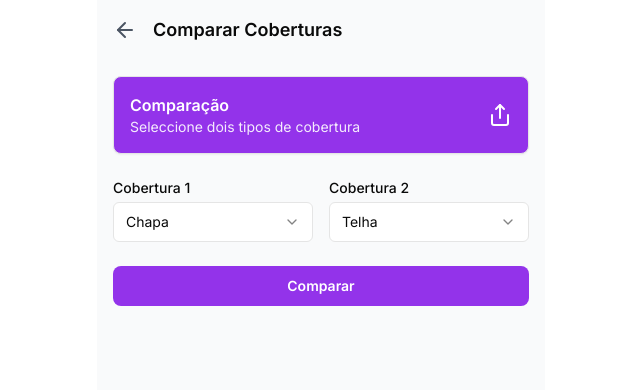
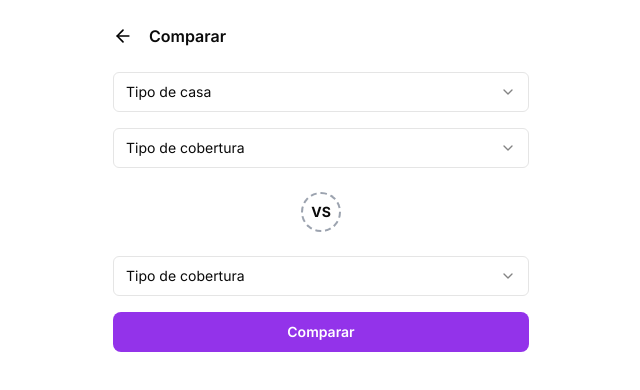
Before and after one commit to MelanieNhanzilo/pfc-estimativa-de-custo, a Next.js app: page /compare in a window 1280 px wide. Shown: the top 390 px of the page, without its empty margins (319-959 px from the left). Built offline with nearby package versions, Linux system fonts and the light colour scheme.

Commit message:
Descrição do update, ex: Ajusta layout da página de comparação

```diff
--- a/app/compare/page.tsx
+++ b/app/compare/page.tsx
@@ -1,6 +1,6 @@
 "use client"
 
-import { useEffect, useState } from "react"
+import { useState } from "react"
 import { Card } from "@/components/ui/card"
 import { Button } from "@/components/ui/button"
 import {
@@ -8,7 +8,7 @@ import {
   SelectContent,
   SelectItem,
   SelectTrigger,
-  SelectValue
+  SelectValue,
 } from "@/components/ui/select"
 import { ArrowLeft, Download, Share } from "lucide-react"
 import Link from "next/link"
@@ -26,8 +26,9 @@ const baseData = {
 }
 
 export default function CompareCoberturaPage() {
-  const [cobertura1, setCobertura1] = useState("chapa")
-  const [cobertura2, setCobertura2] = useState("telha")
+  const [cobertura1, setCobertura1] = useState("")
+  const [cobertura2, setCobertura2] = useState("")
+  const [tipoCasa, setTipoCasa] = useState("")
   const [results, setResults] = useState<{ [key: string]: number }>({})
   const [loading, setLoading] = useState(false)
 
@@ -45,7 +46,7 @@ export default function CompareCoberturaPage() {
         baseData.fundacao === "simples" ? 0 : 1,
         parseInt(baseData.duracao),
         baseData.paredes === "bloco" ? 0 : 1,
-        parseInt(baseData.tipoCasa),
+        parseInt(tipoCasa),
         baseData.padraoCasa === "baixo" ? 3 : baseData.padraoCasa === "medio" ? 7 : 9,
       ])
 
@@ -81,15 +82,7 @@ export default function CompareCoberturaPage() {
     const dif = results[cobertura2] - results[cobertura1]
     const percent = ((dif / results[cobertura1]) * 100).toFixed(1)
 
-    const texto = `🏠 COMPARAÇÃO DE COBERTURAS
-
-📌 Base: T2 | 40m² | 1 Piso | Padrão Médio
-🔩 ${cobertura1.toUpperCase()}: ${results[cobertura1]?.toLocaleString()} MZN
-🔩 ${cobertura2.toUpperCase()}: ${results[cobertura2]?.toLocaleString()} MZN
-
-💸 Diferença: ${dif.toLocaleString()} MZN (${percent}%)
-
-Gerado por Sistema de Estimativa v1.0`
+    const texto = `🏠 COMPARAÇÃO DE COBERTURAS\n\n📌 Base: T2 | 40m² | 1 Piso | Padrão Médio\n🔩 ${cobertura1.toUpperCase()}: ${results[cobertura1]?.toLocaleString()} MZN\n🔩 ${cobertura2.toUpperCase()}: ${results[cobertura2]?.toLocaleString()} MZN\n\n💸 Diferença: ${dif.toLocaleString()} MZN (${percent}%)\n\nGerado por Sistema de Estimativa v1.0`
 
     if (navigator.share) {
       await navigator.share({ title: "Comparação de Cobertura", text: texto })
@@ -100,31 +93,29 @@ Gerado por Sistema de Estimativa v1.0`
   }
 
   return (
-    <div className="min-h-screen bg-gray-50">
-      <div className="flex items-center p-4">
+    <div className="min-h-screen bg-white px-4 py-6">
+      <div className="flex items-center mb-6">
         <Link href="/">
-          <ArrowLeft className="w-6 h-6 text-gray-600" />
+          <ArrowLeft className="w-5 h-5 text-black" />
         </Link>
-        <h1 className="ml-4 text-lg font-semibold">Comparar Coberturas</h1>
+        <h1 className="ml-4 text-base font-semibold">Comparar</h1>
       </div>
 
-      <div className="p-4 space-y-6">
-        <Card className="p-4 bg-purple-600 text-white">
-          <div className="flex items-center justify-between">
-            <div>
-              <h2 className="font-semibold">Comparação</h2>
-              <p className="text-sm opacity-90">Seleccione dois tipos de cobertura</p>
-            </div>
-            <Share className="w-6 h-6" />
-          </div>
-        </Card>
+      <div className="space-y-4">
+        <Select value={tipoCasa} onValueChange={setTipoCasa}>
+          <SelectTrigger>
+            <SelectValue placeholder="Tipo de casa" />
+          </SelectTrigger>
+          <SelectContent>
+            <SelectItem value="0">Tipo 1</SelectItem>
+            <SelectItem value="1">Tipo 2</SelectItem>
+            <SelectItem value="2">Tipo 3</SelectItem>
+          </SelectContent>
+        </Select>
 
-        <div className="grid grid-cols-1 md:grid-cols-2 gap-4">
-          <div>
-            <p className="text-sm font-medium mb-1">Cobertura 1</p>
         <Select value={cobertura1} onValueChange={setCobertura1}>
           <SelectTrigger>
-                <SelectValue placeholder="Cobertura 1" />
+            <SelectValue placeholder="Tipo de cobertura" />
           </SelectTrigger>
           <SelectContent>
             <SelectItem value="chapa">Chapa</SelectItem>
@@ -132,13 +123,16 @@ Gerado por Sistema de Estimativa v1.0`
             <SelectItem value="laje">Laje</SelectItem>
           </SelectContent>
         </Select>
+
+        <div className="flex justify-center items-center py-2">
+          <div className="w-10 h-10 border-2 border-dashed border-gray-400 rounded-full flex items-center justify-center">
+            <span className="text-sm font-bold">VS</span>
+          </div>
         </div>
 
-          <div>
-            <p className="text-sm font-medium mb-1">Cobertura 2</p>
         <Select value={cobertura2} onValueChange={setCobertura2}>
           <SelectTrigger>
-                <SelectValue placeholder="Cobertura 2" />
+            <SelectValue placeholder="Tipo de cobertura" />
           </SelectTrigger>
           <SelectContent>
             <SelectItem value="chapa">Chapa</SelectItem>
@@ -146,12 +140,10 @@ Gerado por Sistema de Estimativa v1.0`
             <SelectItem value="laje">Laje</SelectItem>
           </SelectContent>
         </Select>
-          </div>
-        </div>
 
         <Button
           onClick={handleCompare}
-          className="w-full bg-purple-600 hover:bg-purple-700 text-white py-3 rounded-lg font-semibold"
+          className="w-full mt-4 bg-purple-600 hover:bg-purple-700 text-white py-3 rounded-lg font-semibold"
         >
           Comparar
         </Button>
--- a/app/estimate/page.tsx
+++ b/app/estimate/page.tsx
@@ -109,7 +109,7 @@ export default function EstimatePage() {
         </Card>
 
         <div className="space-y-4">
-          <div className="grid grid-cols-2 md:grid-cols-3 gap-3">
+          <div className=" md:grid-cols-3 gap-3">
             <div>
               <Label>Qtd de quartos</Label>
               <Select
--- a/app/register/page.tsx
+++ b/app/register/page.tsx
@@ -121,7 +121,7 @@ export default function RegisterPage() {
                 <Input
                   id="email"
                   type="email"
-                  placeholder="seu@email.com"
+                  placeholder="melanie@email.com"
                   className={`pl-10 py-3 rounded-xl text-sm ${errors.email ? "border-red-500" : ""}`}
                   value={formData.email}
                   onChange={(e) => setFormData({ ...formData, email: e.target.value })}
@@ -170,12 +170,7 @@ export default function RegisterPage() {
 
             {/* Termos */}
             <div className="flex items-start space-x-2">
-              <Checkbox
-                id="acceptTerms"
-                checked={formData.acceptTerms}
-                onCheckedChange={(checked) => setFormData({ ...formData, acceptTerms: checked as boolean })}
-                className={errors.acceptTerms ? "border-red-500" : ""}
-              />
+
               <Label htmlFor="acceptTerms" className="text-sm text-gray-600">
                 Aceito os <Link href="/terms" className="text-purple-600 hover:underline">Termos</Link> e a <Link href="/privacy" className="text-purple-600 hover:underline">Privacidade</Link>
               </Label>
```
Lines whose indentation alone changed are shown as unchanged.
